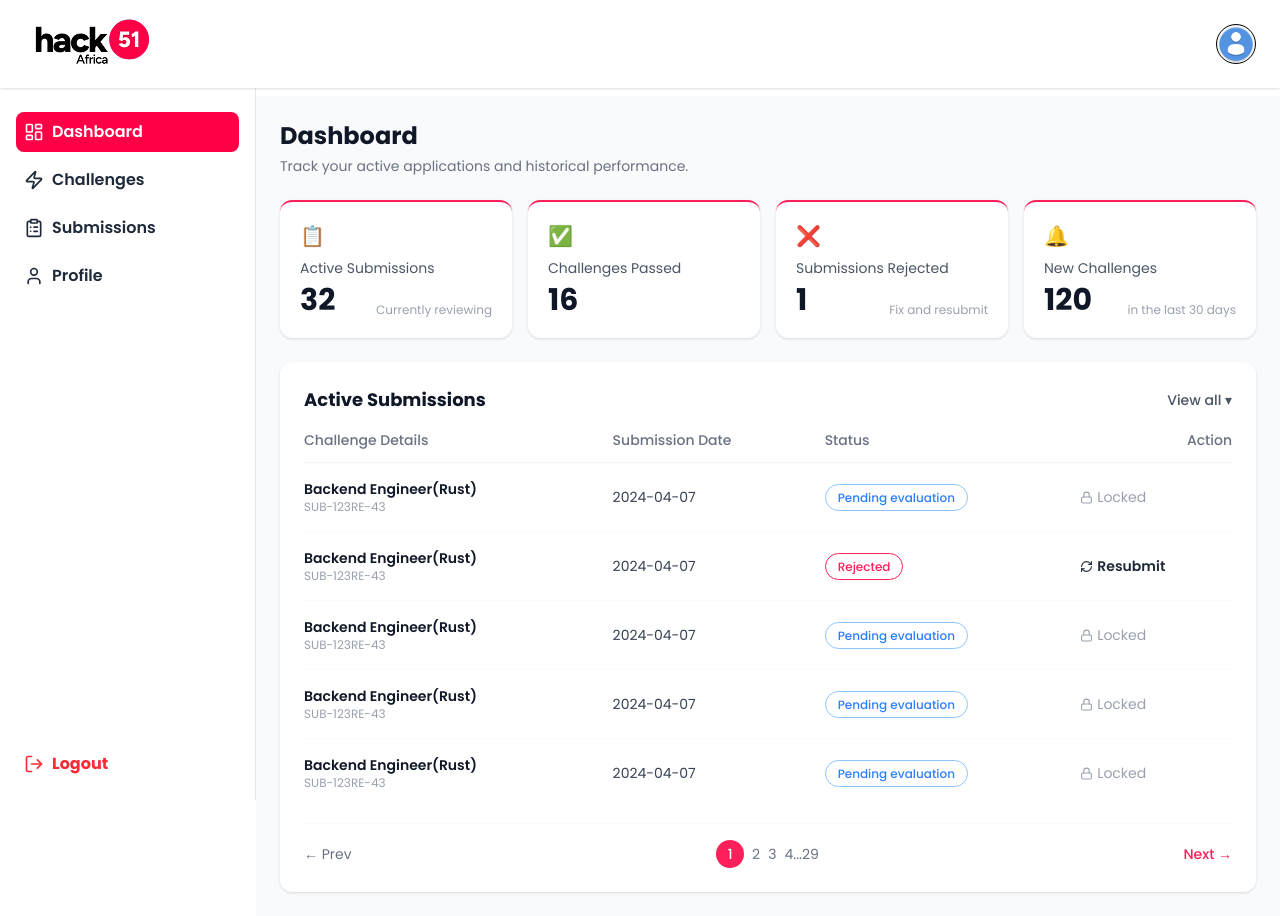
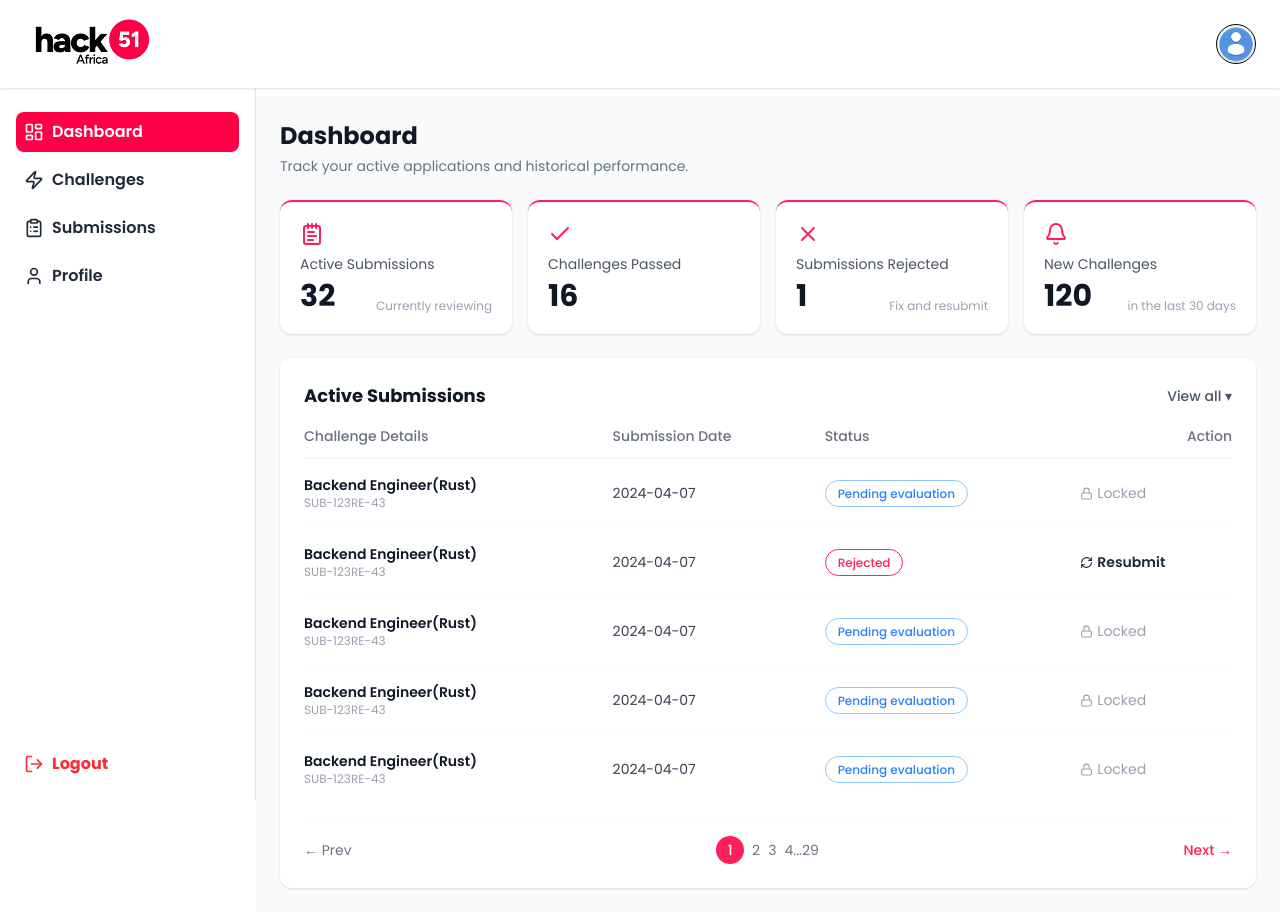
Before and after one commit to chidinmabnwaeze/Hack51-Next, a Next.js app: page /candidate/dashboard in a window 1280 px wide. Built offline with nearby package versions, Linux system fonts and the light colour scheme; no server answers.

Commit message:
candidate and employer

```diff
--- a/app/(admin)/admin/catalog/roles/[id]/rolecapabilities/page.tsx
+++ b/app/(admin)/admin/catalog/roles/[id]/rolecapabilities/page.tsx
@@ -123,9 +123,10 @@ export default function RoleCapabilities() {
             <div className="mt-4">
               <p className="font-semibold text-sm">Role Level</p>
               <p className="text-gray-700 mt-1 capitalize">
-                {roleDetails.skill_levels
+                {/* {roleDetails.skill_levels
                   ? roleDetails.skill_levels.replace(/-/g, " ")
-                  : "—"}
+                  : "—"} */}
+                  {savedSkillLevels.length > 0 ? savedSkillLevels.join(", ") : "—"}
               </p>
             </div>
           </div>
--- a/app/(admin)/layout.tsx
+++ b/app/(admin)/layout.tsx
@@ -38,8 +38,8 @@ export default function AdminLayout({
       <div className="flex-1">
         <Header
           logo="/logo.png"
-          firstname="Admin"
-          lastname="User"
+          first_name="Admin"
+          last_name="User"
           usermode="Admin"
           avatar="/icons/avatardefault.webp"
         />
--- a/app/(candidate)/candidate/challenges/page.tsx
+++ b/app/(candidate)/candidate/challenges/page.tsx
@@ -1,28 +1,57 @@
-// import AppLayout from "@/components/layout/AppLayout";
+"use client";
 import Link from "next/link";
 import { Search, Clock } from "lucide-react";
+import { useEffect, useState } from "react";
+import { challengeService } from "@/lib/services/challenge.service";
+import { EmployerRequest } from "@/types/employer";
 
-const challenges = Array.from({ length: 9 }, (_, i) => ({
+const dummyChallenges = Array.from({ length: 7 }, (_, i) => ({
   id: i + 1,
   company: "nonamecompany",
-  role: "Product Designer",
-  level: "Mid-Level",
-  daysLeft: 12,
+  title: "Product Designer",
+  role_level: "Mid-Level",
+  deadline: 12,
 }));
 
 export default function FindChallengesPage() {
+  const [challenges, setChallenges] = useState<EmployerRequest[]>([]);
+
+  useEffect(() => {
+    const fetchChallenges = async () => {
+      const response = await challengeService.getCandidateChallenges();
+      setChallenges(response.data);
+    };
+
+    fetchChallenges();
+  }, []);
+
+  const handleShow = ()=>{
+    if(challenges.length === 0){
+      // use dummyChallenges instead
+      setChallenges(dummyChallenges as any);
+    }
+  }
+
+  const renderedChallenges = challenges.length > 0 ? challenges : dummyChallenges;
+  const renderedId = challenges.length > 0 ? challenges[0].id : dummyChallenges[0].id;
+
   return (
     <>
       <div className="mb-6">
         <h1 className="text-2xl font-bold text-gray-900">Find challenges</h1>
-        <p className="text-gray-500 text-sm mt-1">Track your active applications and historical performance.</p>
+        <p className="text-gray-500 text-sm mt-1">
+          Track your active applications and historical performance.
+        </p>
       </div>
 
       <div className="bg-white rounded-xl shadow-sm p-6">
         {/* Search & Filter */}
         <div className="flex items-center gap-3 mb-6">
           <div className="flex-1 relative">
-            <Search size={15} className="absolute left-3 top-1/2 -translate-y-1/2 text-gray-400" />
+            <Search
+              size={15}
+              className="absolute left-3 top-1/2 -translate-y-1/2 text-gray-400"
+            />
             <input
               type="text"
               placeholder="Search roles or keywords"
@@ -39,26 +68,29 @@ export default function FindChallengesPage() {
 
         {/* Grid */}
         <div className="grid grid-cols-3 gap-4">
-          {challenges.map((c) => (
-            <div key={c.id} className="border border-gray-200 rounded-xl p-4 hover:border-[#FF1F5A] hover:shadow-sm transition-all group">
+          {renderedChallenges.map((c) => (
+            <div
+              key={c.id}
+              className="border border-gray-200 rounded-xl p-4 hover:border-[#FF1F5A] hover:shadow-sm transition-all group"
+            >
               <div className="flex items-center justify-between mb-3">
                 <div className="flex items-center gap-2">
                   <div className="w-6 h-6 rounded-full bg-gray-800 flex items-center justify-center">
                     <span className="text-white text-[9px] font-bold">N</span>
                   </div>
-                  <span className="text-xs text-gray-500">{c.company}</span>
+                  {/* <span className="text-xs text-gray-500">{c.company}</span> */}
                 </div>
                 <div className="flex items-center gap-1 bg-red-50 text-[#FF1F5A] text-[10px] font-medium px-2 py-0.5 rounded-full">
                   <Clock size={10} />
-                  {c.daysLeft} days left
+                  {c.deadline} days left
                 </div>
               </div>
 
-              <h3 className="font-bold text-gray-900 text-sm mb-1">{c.role}</h3>
-              <p className="text-xs text-gray-500 mb-4">Level: {c.level}</p>
+              <h3 className="font-bold text-gray-900 text-sm mb-1">{c.title}</h3>
+              <p className="text-xs text-gray-500 mb-4">Level: {c.role_level}</p>
 
               <div className="flex justify-end">
-                <Link href={`/challenges/${c.id}`}>
+                <Link href={`/candidate/challenges/${c.id ? c.id : dummyChallenges[0].id}`} >
                   <span className="text-[#FF1F5A] text-sm font-semibold flex items-center gap-1 group-hover:gap-2 transition-all">
                     Details →
                   </span>
--- a/app/(candidate)/candidate/dashboard/page.tsx
+++ b/app/(candidate)/candidate/dashboard/page.tsx
@@ -1,20 +1,69 @@
 // import AppLayout from "@/components/layout/AppLayout";
 import Link from "next/link";
-import { Lock, RefreshCw } from "lucide-react";
+import { Lock, RefreshCw, NotepadText, Check, X, Bell } from "lucide-react";
 
 const stats = [
-  { label: "Active Submissions", value: "32", sub: "Currently reviewing", icon: "📋", border: "border-[#FF1F5A]" },
-  { label: "Challenges Passed", value: "16", sub: "", icon: "✅", border: "border-[#FF1F5A]" },
-  { label: "Submissions Rejected", value: "1", sub: "Fix and resubmit", icon: "❌", border: "border-[#FF1F5A]" },
-  { label: "New Challenges", value: "120", sub: "in the last 30 days", icon: "🔔", border: "border-[#FF1F5A]" },
+  {
+    label: "Active Submissions",
+    value: "32",
+    sub: "Currently reviewing",
+    icon: <NotepadText />,
+    border: "border-[#FF1F5A]",
+  },
+  {
+    label: "Challenges Passed",
+    value: "16",
+    sub: "",
+    icon: <Check />,
+    border: "border-[#FF1F5A]",
+  },
+  {
+    label: "Submissions Rejected",
+    value: "1",
+    sub: "Fix and resubmit",
+    icon: <X />,
+    border: "border-[#FF1F5A]",
+  },
+  {
+    label: "New Challenges",
+    value: "120",
+    sub: "in the last 30 days",
+    icon: <Bell />,
+    border: "border-[#FF1F5A]",
+  },
 ];
 
 const submissions = [
-  { role: "Backend Engineer(Rust)", id: "SUB-123RE-43", date: "2024-04-07", status: "pending" },
-  { role: "Backend Engineer(Rust)", id: "SUB-123RE-43", date: "2024-04-07", status: "rejected" },
-  { role: "Backend Engineer(Rust)", id: "SUB-123RE-43", date: "2024-04-07", status: "pending" },
-  { role: "Backend Engineer(Rust)", id: "SUB-123RE-43", date: "2024-04-07", status: "pending" },
-  { role: "Backend Engineer(Rust)", id: "SUB-123RE-43", date: "2024-04-07", status: "pending" },
+  {
+    role: "Backend Engineer(Rust)",
+    id: "SUB-123RE-43",
+    date: "2024-04-07",
+    status: "pending",
+  },
+  {
+    role: "Backend Engineer(Rust)",
+    id: "SUB-123RE-43",
+    date: "2024-04-07",
+    status: "rejected",
+  },
+  {
+    role: "Backend Engineer(Rust)",
+    id: "SUB-123RE-43",
+    date: "2024-04-07",
+    status: "pending",
+  },
+  {
+    role: "Backend Engineer(Rust)",
+    id: "SUB-123RE-43",
+    date: "2024-04-07",
+    status: "pending",
+  },
+  {
+    role: "Backend Engineer(Rust)",
+    id: "SUB-123RE-43",
+    date: "2024-04-07",
+    status: "pending",
+  },
 ];
 
 function StatusBadge({ status }: { status: string }) {
@@ -52,17 +101,24 @@ export default function CandidateDashboardPage() {
     <>
       <div className="mb-6">
         <h1 className="text-2xl font-bold text-gray-900">Dashboard</h1>
-        <p className="text-gray-500 text-sm mt-1">Track your active applications and historical performance.</p>
+        <p className="text-gray-500 text-sm mt-1">
+          Track your active applications and historical performance.
+        </p>
       </div>
 
       {/* Stats */}
       <div className="grid grid-cols-4 gap-4 mb-6">
         {stats.map((s) => (
-          <div key={s.label} className={`bg-white rounded-xl border-t-2 ${s.border} p-5 shadow-sm`}>
-            <div className="text-xl mb-2">{s.icon}</div>
+          <div
+            key={s.label}
+            className={`bg-white rounded-xl border-t-2 ${s.border} p-5 shadow-sm`}
+          >
+            <div className="text-xl mb-2 text-[#FF1F5A]">{s.icon}</div>
             <p className="text-sm text-gray-600 mb-1">{s.label}</p>
             <div className="flex items-end justify-between">
-              <span className="text-3xl font-bold text-gray-900">{s.value}</span>
+              <span className="text-3xl font-bold text-gray-900">
+                {s.value}
+              </span>
               {s.sub && <span className="text-xs text-gray-400">{s.sub}</span>}
             </div>
           </div>
@@ -72,8 +128,13 @@ export default function CandidateDashboardPage() {
       {/* Table */}
       <div className="bg-white rounded-xl shadow-sm p-6">
         <div className="flex items-center justify-between mb-4">
-          <h2 className="text-lg font-bold text-gray-900">Active Submissions</h2>
-          <Link href="/submissions" className="text-sm text-gray-600 hover:text-[#FF1F5A] font-medium flex items-center gap-1">
+          <h2 className="text-lg font-bold text-gray-900">
+            Active Submissions
+          </h2>
+          <Link
+            href="/submissions"
+            className="text-sm text-gray-600 hover:text-[#FF1F5A] font-medium flex items-center gap-1"
+          >
             View all ▾
           </Link>
         </div>
@@ -81,39 +142,56 @@ export default function CandidateDashboardPage() {
         <table className="w-full">
           <thead>
             <tr className="text-left border-b border-gray-100">
-              <th className="pb-3 text-sm font-medium text-gray-500">Challenge Details</th>
-              <th className="pb-3 text-sm font-medium text-gray-500">Submission Date</th>
+              <th className="pb-3 text-sm font-medium text-gray-500">
+                Challenge Details
+              </th>
+              <th className="pb-3 text-sm font-medium text-gray-500">
+                Submission Date
+              </th>
               <th className="pb-3 text-sm font-medium text-gray-500">Status</th>
-              <th className="pb-3 text-sm font-medium text-gray-500 text-right">Action</th>
+              <th className="pb-3 text-sm font-medium text-gray-500 text-right">
+                Action
+              </th>
             </tr>
           </thead>
           <tbody>
             {submissions.map((sub, i) => (
               <tr key={i} className="border-b border-gray-50 last:border-0">
                 <td className="py-4">
-                  <p className="font-semibold text-gray-900 text-sm">{sub.role}</p>
+                  <p className="font-semibold text-gray-900 text-sm">
+                    {sub.role}
+                  </p>
                   <p className="text-xs text-gray-400">{sub.id}</p>
                 </td>
                 <td className="py-4 text-sm text-gray-700">{sub.date}</td>
-                <td className="py-4"><StatusBadge status={sub.status} /></td>
-                <td className="py-4 text-right"><ActionCell status={sub.status} /></td>
+                <td className="py-4">
+                  <StatusBadge status={sub.status} />
+                </td>
+                <td className="py-4 text-right">
+                  <ActionCell status={sub.status} />
+                </td>
               </tr>
             ))}
           </tbody>
         </table>
 
         <div className="flex items-center justify-between mt-4 pt-4 border-t border-gray-50">
-          <button className="text-sm text-gray-500 flex items-center gap-1">← Prev</button>
+          <button className="text-sm text-gray-500 flex items-center gap-1">
+            ← Prev
+          </button>
           <div className="flex items-center gap-2 text-sm">
-            <span className="w-7 h-7 flex items-center justify-center rounded-full bg-[#FF1F5A] text-white font-medium">1</span>
+            <span className="w-7 h-7 flex items-center justify-center rounded-full bg-[#FF1F5A] text-white font-medium">
+              1
+            </span>
             <span className="text-gray-500">2</span>
             <span className="text-gray-500">3</span>
             <span className="text-gray-500">4...29</span>
           </div>
-          <button className="text-sm text-[#FF1F5A] flex items-center gap-1 font-medium">Next →</button>
+          <button className="text-sm text-[#FF1F5A] flex items-center gap-1 font-medium">
+            Next →
+          </button>
         </div>
       </div>
-
     </>
   );
 }
--- a/app/(employer)/components/RequestTable.tsx
+++ b/app/(employer)/components/RequestTable.tsx
@@ -43,10 +43,12 @@ export default function RequestTable({
   const router = useRouter();
   const [publishing, setPublishing] = useState<string | null>(null);
 
-  const handlePublish = async (id: string) => {
-    setPublishing(id);
+  const handlePublish = async (request_id: string, challenge_id: string) => {
+    setPublishing(request_id);
     try {
-      await employerService.publishRequest(id);
+      console.log("Publish ID", request_id);
+      await employerService.publishRequest(request_id, challenge_id);
+      console.log("Publish ID", request_id);
       router.refresh();
     } catch (err: any) {
       console.error("Failed to publish request:", err.message);
@@ -142,7 +144,7 @@ export default function RequestTable({
                 </button>
                 {req.status === "draft" && (
                   <button
-                    onClick={() => handlePublish(req.id!)}
+                    onClick={() => handlePublish(req.id!, req.challenges.id)}
                     disabled={publishing === req.id}
                     className="text-sm text-white bg-[#FF0046] hover:bg-red-700 disabled:opacity-60 px-3 py-1 rounded"
                   >
--- a/app/(employer)/requests/page.tsx
+++ b/app/(employer)/requests/page.tsx
@@ -18,6 +18,8 @@ export default function RequestsPage() {
       setLoading(true);
       try {
         const data = await employerService.getRequests({ page: 1, limit: 50 });
+        console.log("ALL",data);
+
         setRequests(Array.isArray(data) ? data : []);
       } catch (error) {
         console.error("Error fetching requests", error);
--- a/app/components/forms/RegisterForm.tsx
+++ b/app/components/forms/RegisterForm.tsx
@@ -78,9 +78,7 @@ export default function RegisterForm() {
         password: formData.password,
         role: selectedRole,
       };
-      console.log("REGISTRATION DATA", registrationData);
       await register(registrationData);
-
       alert("Registration successful! Please verify your email.");
       router.push(`/auth/verify-email?email=${formData.email}`);
     } catch (err: any) {
--- a/lib/services/auth.service.ts
+++ b/lib/services/auth.service.ts
@@ -21,12 +21,13 @@ export const authService = {
 
   register: async (data: RegisterProps) => {
     const response: ApiResponse<any> = await api.post("/auth/register", data);
-
+console.log("REGISTER RESPONSE", response);
     return response.data;
   },
 
   verifyEmail: async (data: VerificationProps) => {
     const response = await api.post("/auth/verify-email", data);
+    console.log("VERIFY RESPONSE", response);
     return response;
   },
 
--- a/lib/services/challenge.service.ts
+++ b/lib/services/challenge.service.ts
@@ -29,4 +29,15 @@ export const challengeService = {
     return response;
   },
 
-  };
+  // ========================
+    // CANDIDATES
+  // ========================
+getCandidateChallenges:async()=>{
+    const response = await api.get("/candidate/challenges");
+    return response;
+  },
+getCandidateChallengeDetails:async(id:string)=>{
+    const response = await api.get(`/candidate/challenges/${id}`);
+    return response;
+  }
+}
--- a/lib/services/employer.service.ts
+++ b/lib/services/employer.service.ts
@@ -60,9 +60,10 @@ export const employerService = {
 
   updateRequest: async (
     id: string,
-    payload: UpdateRequestPayload,
+    payload: Partial<EmployerRequest>,
   ): Promise<EmployerRequest> => {
-    const res = await api.patch(`/employer/requests/${id}`, payload);
+    const res = await api.patch(`/employer/requests/${id}`, { payload });
+    console.log("PATCH", res.data);
     return res.data;
   },
 
@@ -70,8 +71,12 @@ export const employerService = {
     await api.delete(`/employer/requests/${id}`);
   },
 
-  publishRequest: async (id: string): Promise<void> => {
-    await api.post(`/employer/requests/${id}/publish`);
+  publishRequest: async (id: string, challenge_id: string): Promise<void> => {
+    const r = await api.post(`/employer/requests/${id}/publish`, {
+      challenge_id,
+    });
+
+    console.log("RX", r);
   },
 
   // =========================
```
Also changed, not shown: app/(candidate)/candidate/challenges/[id]/page.tsx (+76 -19 lines).
